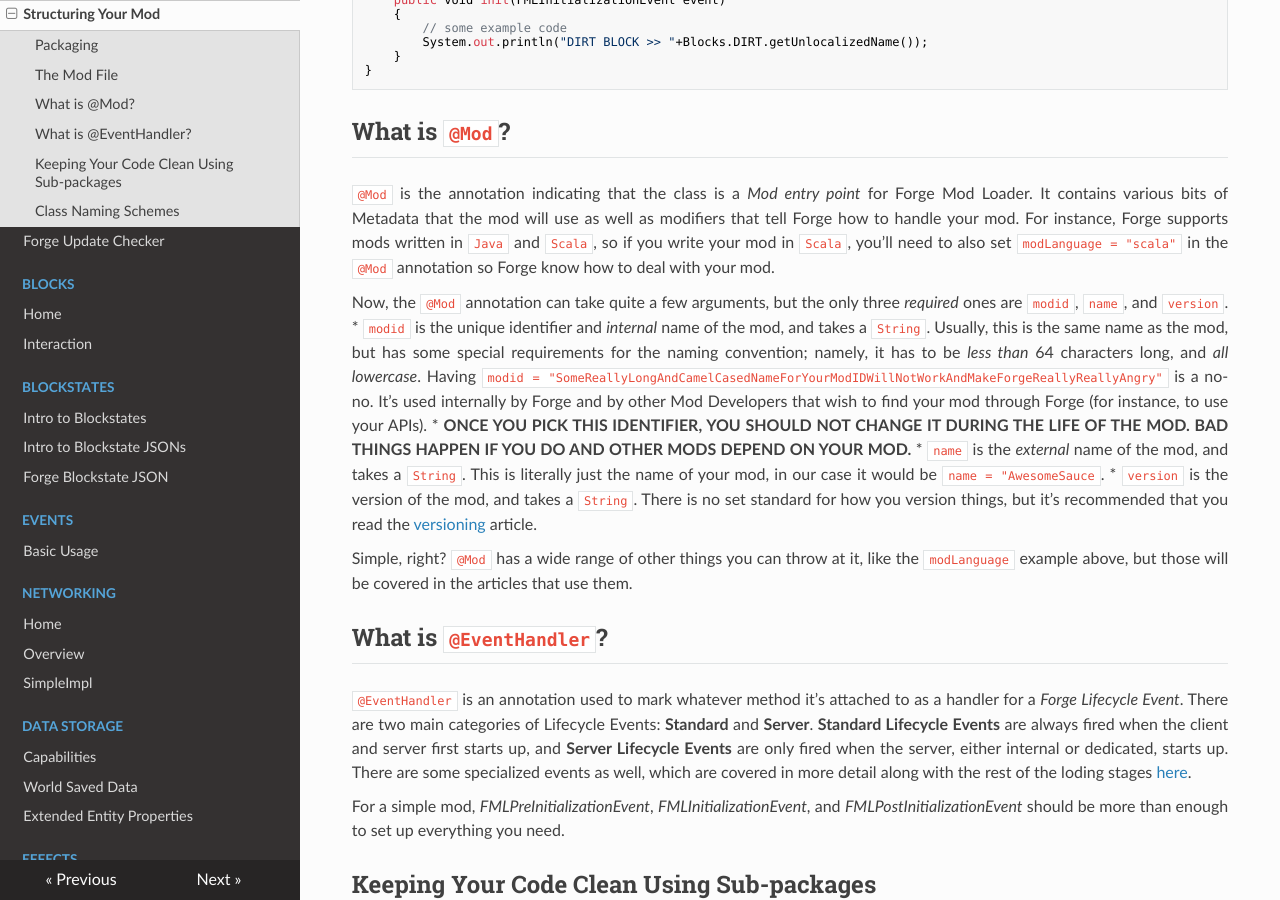
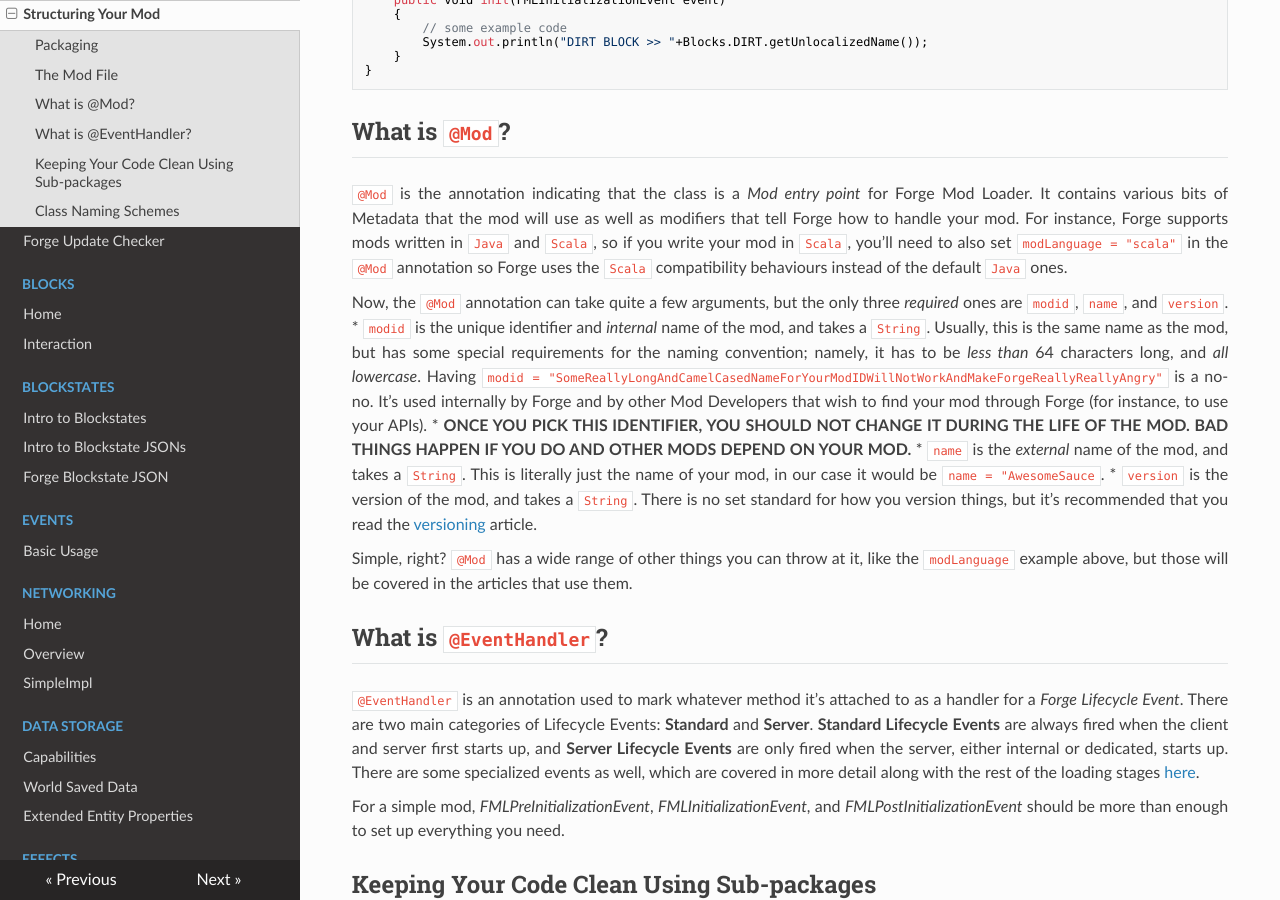
Before and after one commit to MinecraftForge/Documentation, an MkDocs documentation site: the page built from docs/gettingstarted/structuring.md, in a window 1280 px wide and 900 px high, scrolled down 1025 px. Built offline with MkDocs 1.6.1, drawn with Linux system fonts in a browser that asks for light colours; nearby versions of some CDN libraries; old or Windows-style settings are respelled for this version of MkDocs.

Commit message:
Fixed some minor things
Lack of coffee in the morning isn't the best way to start writing documentation

```diff
--- a/docs/gettingstarted/structuring.md
+++ b/docs/gettingstarted/structuring.md
@@ -44,7 +44,7 @@ This example is a modified version of the one found in the MDK [here](https://gi
 What is `@Mod`?
 -------------
 
-`@Mod` is the annotation indicating that the class is a *Mod entry point* for Forge Mod Loader. It contains various bits of Metadata that the mod will use as well as modifiers that tell Forge how to handle your mod. For instance, Forge supports mods written in `Java` and `Scala`, so if you write your mod in `Scala`, you'll need to also set `modLanguage = "scala"` in the `@Mod` annotation so Forge know how to deal with your mod.
+`@Mod` is the annotation indicating that the class is a *Mod entry point* for Forge Mod Loader. It contains various bits of Metadata that the mod will use as well as modifiers that tell Forge how to handle your mod. For instance, Forge supports mods written in `Java` and `Scala`, so if you write your mod in `Scala`, you'll need to also set `modLanguage = "scala"` in the `@Mod` annotation so Forge uses the `Scala` compatibility behaviours instead of the default `Java` ones.
 
 Now, the `@Mod` annotation can take quite a few arguments, but the only three *required* ones are `modid`, `name`, and `version`.
 * `modid` is the unique identifier and *internal* name of the mod, and takes a `String`. Usually, this is the same name as the mod, but has some special requirements for the naming convention; namely, it has to be *less than* 64 characters long, and *all lowercase*. Having `modid = "SomeReallyLongAndCamelCasedNameForYourModIDWillNotWorkAndMakeForgeReallyReallyAngry"` is a no-no. It's used internally by Forge and by other Mod Developers that wish to find your mod through Forge (for instance, to use your APIs).
@@ -56,7 +56,7 @@ Simple, right? `@Mod` has a wide range of other things you can throw at it, like
 
 What is `@EventHandler`?
 -----------------------
-`@EventHandler` is an annotation used to mark whatever method it's attached to as a handler for a *Forge Lifecycle Event*. There are two main categories of Lifecycle Events: **Standard** and **Server**. **Standard Lifecycle Events** are always fired when the client and server first starts up, and **Server Lifecycle Events** are only fired when the server, either internal or dedicated, starts up. There are some specialized events as well, which are covered in more detail along with the rest of the loding stages [here](https://mcforge.readthedocs.io/en/latest/conventions/loadstages/).
+`@EventHandler` is an annotation used to mark whatever method it's attached to as a handler for a *Forge Lifecycle Event*. There are two main categories of Lifecycle Events: **Standard** and **Server**. **Standard Lifecycle Events** are always fired when the client and server first starts up, and **Server Lifecycle Events** are only fired when the server, either internal or dedicated, starts up. There are some specialized events as well, which are covered in more detail along with the rest of the loading stages [here](https://mcforge.readthedocs.io/en/latest/conventions/loadstages/).
 
 For a simple mod, *FMLPreInitializationEvent*, *FMLInitializationEvent*, and *FMLPostInitializationEvent* should be more than enough to set up everything you need.
 
```
